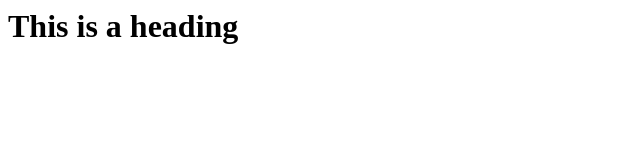
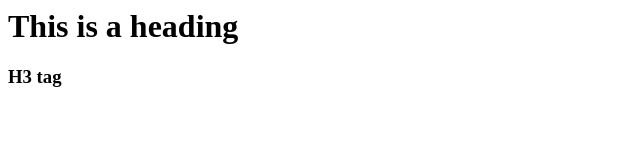
Before and after one commit to quyencao/hello-world, a plain HTML site: page index.html in a window 1280 px wide. Shown: the full height of the page, 0-640 px from the left. Drawn offline with Linux system fonts and the light colour scheme.

Commit message:
Four commit

```diff
--- a/index.html
+++ b/index.html
@@ -1 +1,2 @@
 <h1>This is a heading</h1>
+<h3>H3 tag</h3>
```
